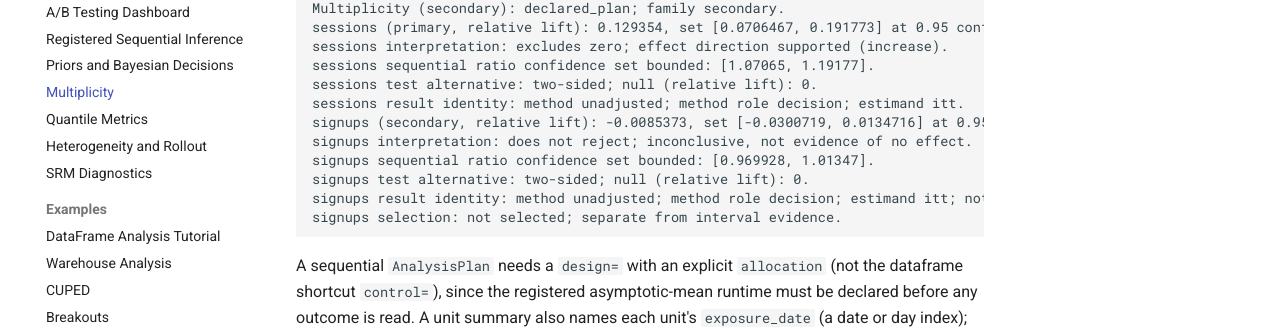
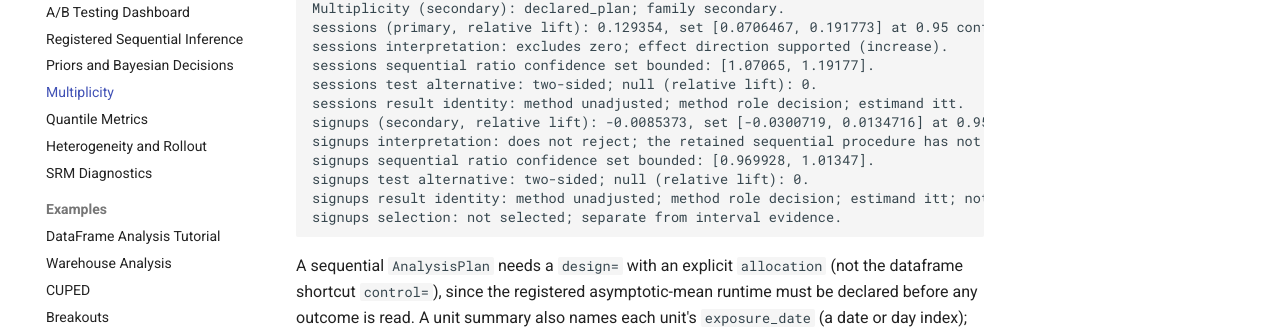
Before and after one commit to kylejcaron/increment, an MkDocs documentation site: the page built from docs/guides/multiplicity.md, in a window 1280 px wide and 900 px high, scrolled down 4150 px. Shown: the part 376-705 px from the top of the window. Built offline with MkDocs 1.6.1 and Material for MkDocs 9.7.7, drawn with Linux system fonts in a browser that asks for light colours; comment, search, counter and statistics services are not loaded; some of the changed text lies outside the part shown.

Commit message:
Refresh qualified sequential readout example

```diff
--- a/docs/guides/multiplicity.md
+++ b/docs/guides/multiplicity.md
@@ -216,7 +216,7 @@ sessions sequential ratio confidence set bounded: [1.07065, 1.19177].
 sessions test alternative: two-sided; null (relative lift): 0.
 sessions result identity: method unadjusted; method role decision; estimand itt.
 signups (secondary, relative lift): -0.0085373, set [-0.0300719, 0.0134716] at 0.95 confidence.
-signups interpretation: does not reject; inconclusive, not evidence of no effect.
+signups interpretation: does not reject; the retained sequential procedure has not rejected.
 signups sequential ratio confidence set bounded: [0.969928, 1.01347].
 signups test alternative: two-sided; null (relative lift): 0.
 signups result identity: method unadjusted; method role decision; estimand itt; not selected.
```
